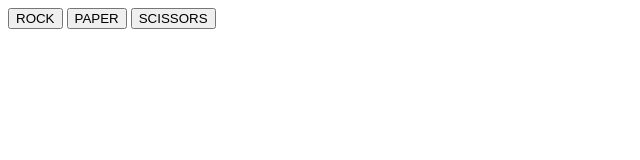
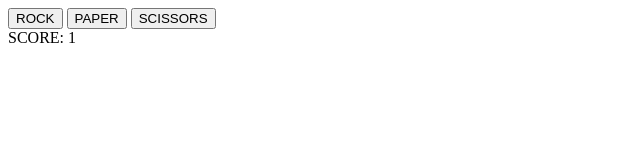
Before and after one commit to K20055612/odin-rock-paper-scissors, a plain HTML site: page index.html in a window 1280 px wide. Both pictures are taken after a click on the button "ROCK". Shown: the full height of the page, 0-640 px from the left. Drawn offline with Linux system fonts and the light colour scheme.

Commit message:
Display score after each round

```diff
--- a/index.html
+++ b/index.html
@@ -11,6 +11,6 @@
     <button type="button" id="rock">ROCK</button>
     <button type="button" id="paper">PAPER</button>
     <button type="button" id="scissors">SCISSORS</button>
-    <p></p>
+    <div class="score-label">SCORE: </div>
 </body>
 </html>
--- a/script.js
+++ b/script.js
@@ -58,7 +58,7 @@ function playRound(playerSelection, computerSelection) {
     return compare(playerSelection, computerSelection);
 }
 
-
+const scoreLabel = document.querySelector(".score-label");
 const buttons = document.querySelectorAll("button");
 
 buttons.forEach((button) => {
@@ -80,6 +80,8 @@ function play(e) {
     }
     score += result;
 
+    scoreLabel.textContent = "SCORE: " + score;
+
     if(result !== 0) {
         round++;
     }
```
